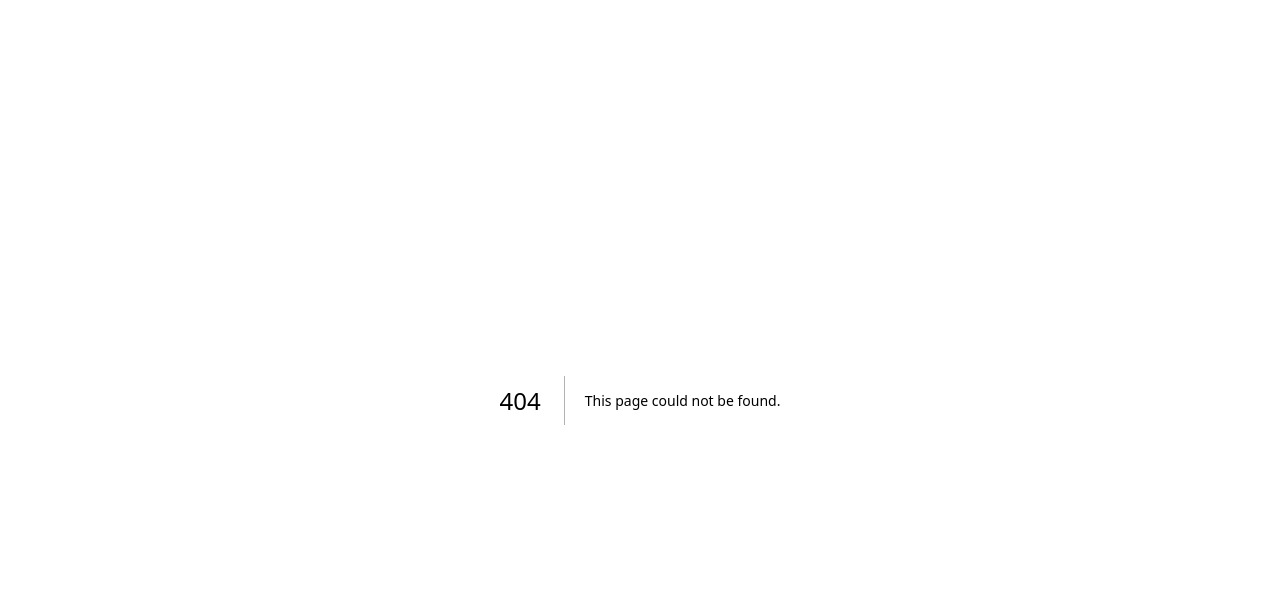
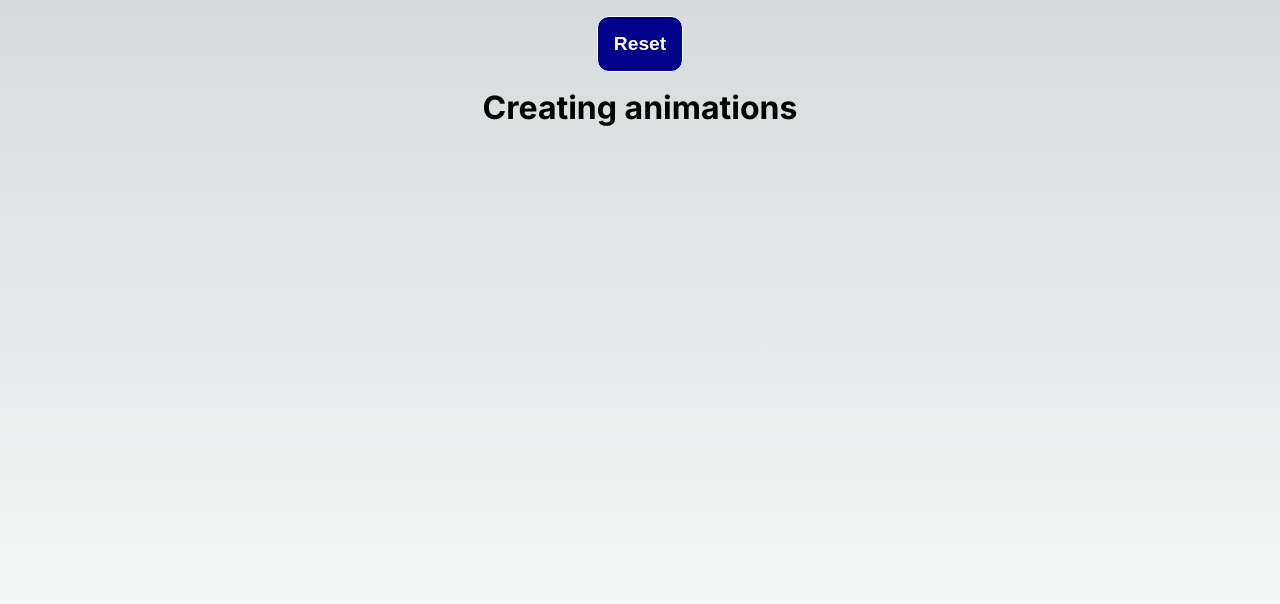
Before and after one commit to vinicius-el-khalili/gsap101, a Next.js app: page /gettingstarted in a window 1280 px wide. Before the commit this address had no page. Shown: the top 604 px of the page. Built offline with nearby package versions, Linux system fonts and the light colour scheme.

Commit message:
initiating Tutotial02

```diff
--- /dev/null
+++ b/app/gettingstarted/page.tsx
@@ -0,0 +1,14 @@
+import style from "@/sass/pages/GettingStarted.module.scss"
+import ReRenderable from "@/components/Tutorial01/ReRenderable";
+import CreatingAnAnimation from "@/components/Tutorial02/CreatingAnAnimation";
+const GettingStartedPage = () => {
+    return (
+        <div className={style.GettingStartedPage}>
+            <ReRenderable>
+                <CreatingAnAnimation/>
+            </ReRenderable>
+        </div>
+    );
+}
+
+export default GettingStartedPage;
--- a/app/globals.css
+++ b/app/globals.css
@@ -82,6 +82,7 @@
 html,
 body {
   max-width: 100vw;
+  height: 100vh;
   overflow-x: hidden;
 }
 
--- a/app/page.tsx
+++ b/app/page.tsx
@@ -1,6 +1,4 @@
-import Image from 'next/image'
 import styles from './page.module.css'
-import { gsap, Power3 } from "gsap"
 import Link from 'next/link'
 
 export default function Home() {
@@ -12,7 +10,7 @@ export default function Home() {
         padding:"1rem",
         borderRadius:"12px"
       }}
-      href={"/tutorial01"}><h1>Tutorial 01</h1></Link>
+      href={"/tutorial01"}><h1>Hello World</h1></Link>
     </main>
   )
 }
--- /dev/null
+++ b/components/Tutorial02/CreatingAnAnimation.tsx
@@ -0,0 +1,27 @@
+"use client"
+
+import { useRef, useLayoutEffect } from "react";
+import gsap from "gsap";
+
+const CreatingAnAnimation = () => {
+
+    const rootRef = useRef<HTMLDivElement|null>(null)
+
+    useLayoutEffect(()=>{
+        const context = gsap.context(()=>{
+
+        },rootRef)
+    },[])
+
+    return (
+        <>
+        <h1>Creating animations</h1>
+        <div ref={rootRef}>
+
+        </div>
+
+        </>
+    );
+}
+
+export default CreatingAnAnimation;
--- /dev/null
+++ b/sass/pages/GettingStarted.module.scss
@@ -0,0 +1,8 @@
+.GettingStartedPage {
+
+    display: flex;
+    flex-direction: column;
+    align-items: center;
+    height: 100%;
+
+}
```
